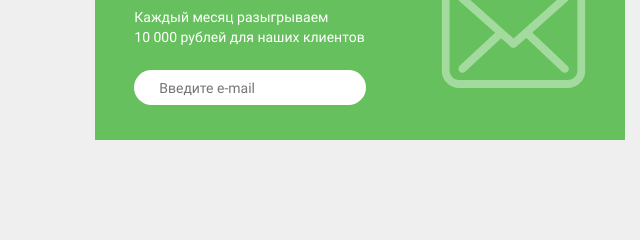
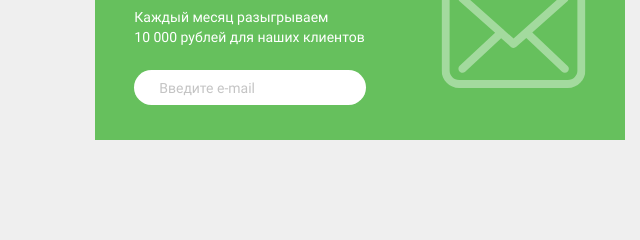
Before and after one commit to tatimi18/first-project, a website: page src/index.html in a window 1280 px wide. Shown: the part 1553-1793 px from the top of the page, 0-640 px from the left. Drawn offline with Linux system fonts and the light colour scheme.

Commit message:
input placeholder

```diff
--- a/src/index.html
+++ b/src/index.html
@@ -129,7 +129,7 @@
                             <p class="card__title">Получайте бонусы и подарки</p>
                             <p class="card__descr">Каждый месяц разыгрываем<br>
                                 10 000 рублей для наших клиентов</p>
-                            <input type="email" class="card__email-input" placeholder="Введите e-mail">
+                            <input type="email" class="card__email-input" placeholder="Введите e-mail" onfocus="if (this.placeholder == 'Введите e-mail') {this.placeholder = '';}" onblur="if (this.placeholder == '') {this.placeholder = 'Введите e-mail';}">
                         </div>
                         <img src="icons/subscribe/subscribe_envelope.svg" alt="subscribe_envelope" class="card__img">
                     </div>
--- a/src/sass/blocks/_goods.sass
+++ b/src/sass/blocks/_goods.sass
@@ -80,7 +80,9 @@
         font-weight: 400
         font-size: 0.875rem //14px
         line-height: 1rem //16px
-        color: #C4C4C4
+        &::placeholder
+            color: #C4C4C4
+
 
 
 @media (max-width: 1070px)
```
Also changed, not shown: src/css/style.min.css.
